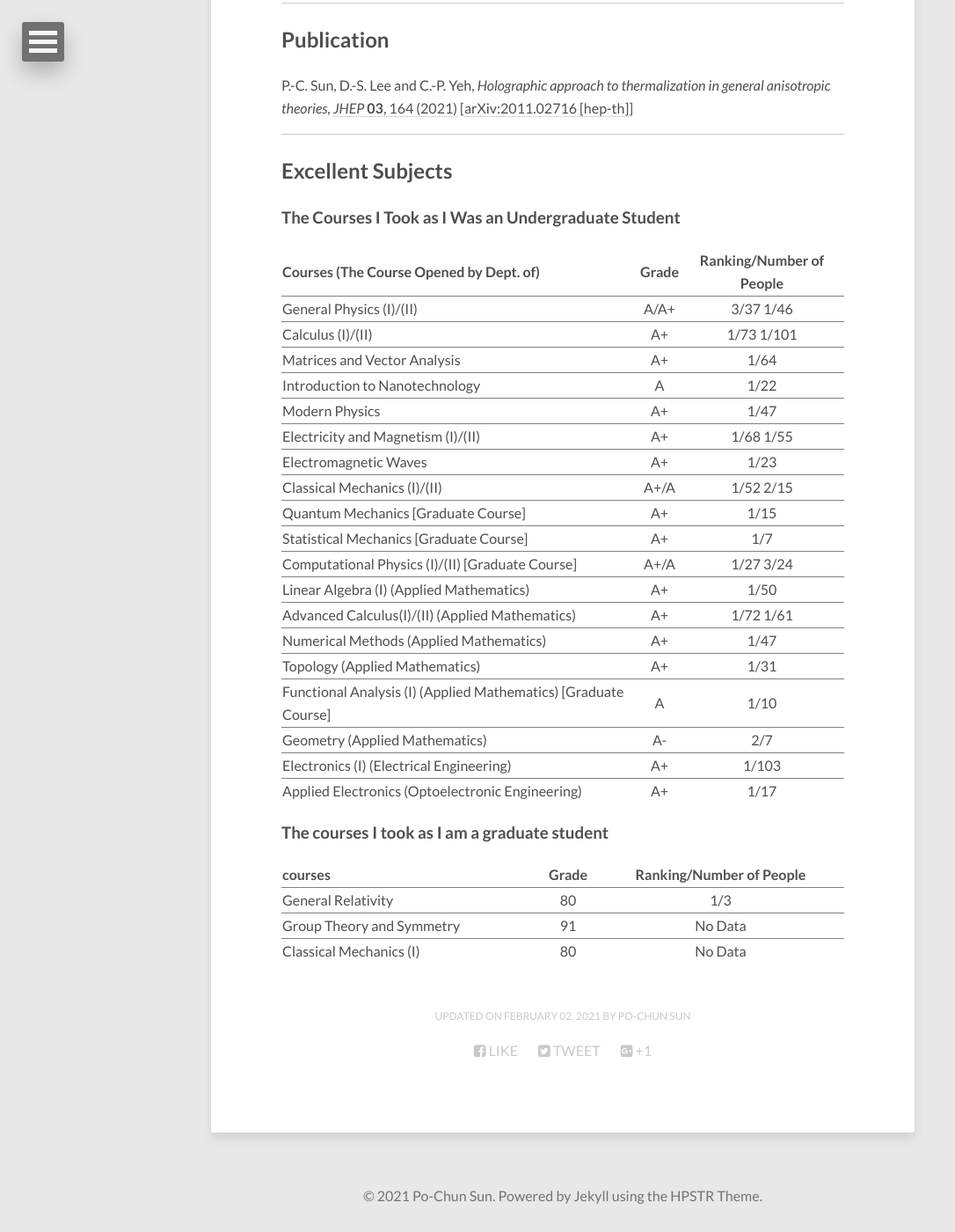
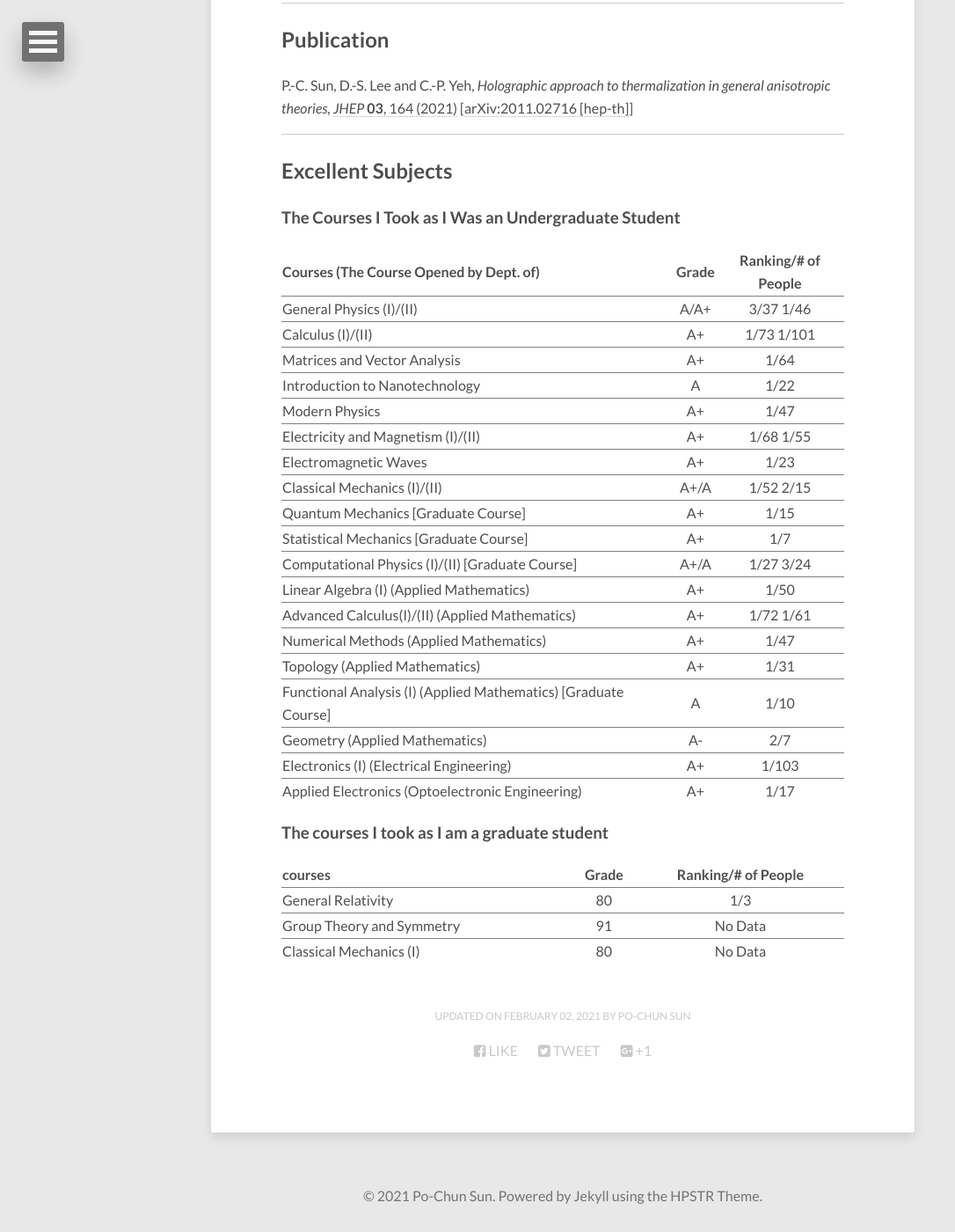
Before and after one commit to pochunsun/pochunsun.github.io, a Jekyll site: the page built from about/index.md, in a window 1280 px wide and 1400 px high, scrolled down 921 px. Shown: the whole window at 88% size, without its empty margins (0-1086 px from the left). Built offline with Jekyll 4.4.1, drawn with Linux system fonts in a browser that asks for light colours; nearby versions of some CDN libraries.

Commit message:
Update index.md

```diff
--- a/about/index.md
+++ b/about/index.md
@@ -32,7 +32,7 @@ P.-C. Sun, D.-S. Lee and C.-P. Yeh, *Holographic approach to thermalization in g
 ## Excellent Subjects
 ### The Courses I Took as I Was an Undergraduate Student
 
-| Courses (The Course Opened by Dept. of)                                                     |  Grade |  Ranking/Number of People  |
+| Courses (The Course Opened by Dept. of)                                                     |  Grade |  Ranking/# of People       |
 |:------------------------------------------------------------------------------------------- |:------:|:--------------------------:|
 |General Physics (I)/(II)                                                                     |  A/A+  |  3/37  1/46                |
 |:------------------------------------------------------------------------------------------- |:------:|:--------------------------:|
@@ -75,7 +75,7 @@ P.-C. Sun, D.-S. Lee and C.-P. Yeh, *Holographic approach to thermalization in g
 
 ### The courses I took as I am a graduate student
 
-|  courses                                     |  Grade  |   Ranking/Number of People  |
+|  courses                                     |  Grade  |   Ranking/# of People       |
 |:-------------------------------------------- |:-------:|:---------------------------:|
 |General Relativity                            |  80     | 1/3                         |
 |:-------------------------------------------- |:-------:|:---------------------------:|
```
